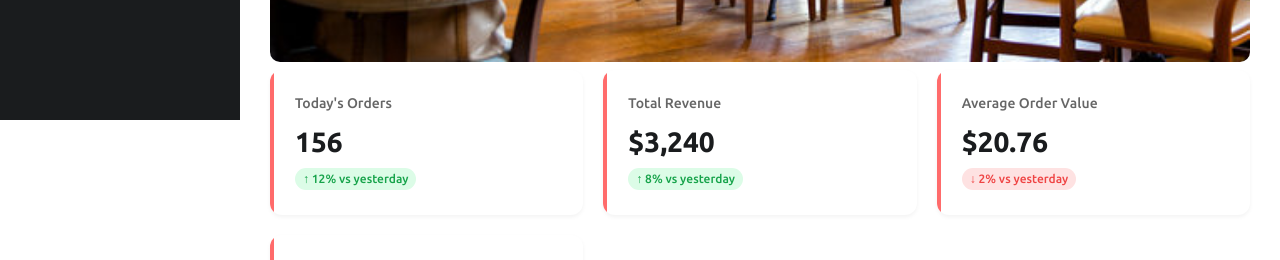
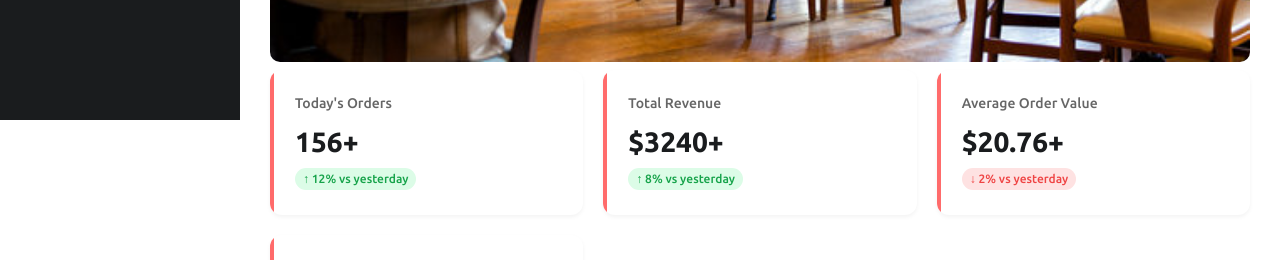
Before and after one commit to mrsraj/Restaurant-DashBoard, a React (Vite) app: page / in a window 1280 px wide. Shown: the part 680-940 px from the top of the page. Built offline with nearby package versions, Linux system fonts and the light colour scheme.

Commit message:
add slow count

```diff
--- a/src/Components/StatCard.jsx
+++ b/src/Components/StatCard.jsx
@@ -1,12 +1,32 @@
-import React from "react";
+import React, { useState, useEffect } from "react";
 import "../Styles/statCard.css";
 
-const StatCard = ({ title, number, trend, negative }) => (
-    <div className="card stat-card">
-        <h3>{title}</h3>
-        <div className="number">{number}</div>
-        <div className={`trend ${negative ? "negative" : ""}`}>{trend}</div>
-    </div>
-);
+const StatCard = ({ title, number, trend, negative }) => {
+    const target = parseFloat(number.replace(/[^0-9.]/g, "")); // Extract numeric value
+    const [count, setCount] = useState(0);
+
+    useEffect(() => {
+        let current = 0;
+        const interval = setInterval(() => {
+            if (current < target) {
+                current += Math.ceil(target / 50); // Adjust speed of increment
+                if (current > target) current = target; // Prevent overshoot
+                setCount(current);
+            } else {
+                clearInterval(interval);
+            }
+        }, 30); // Faster animation
+
+        return () => clearInterval(interval);
+    }, [target]);
+
+    return (
+        <div className="card stat-card">
+            <h3>{title}</h3>
+            <div className="number">{number.includes("$") ? `$${count}` : count}+</div>
+            <div className={`trend ${negative ? "negative" : ""}`}>{trend}</div>
+        </div>
+    );
+};
 
 export default StatCard;
```
